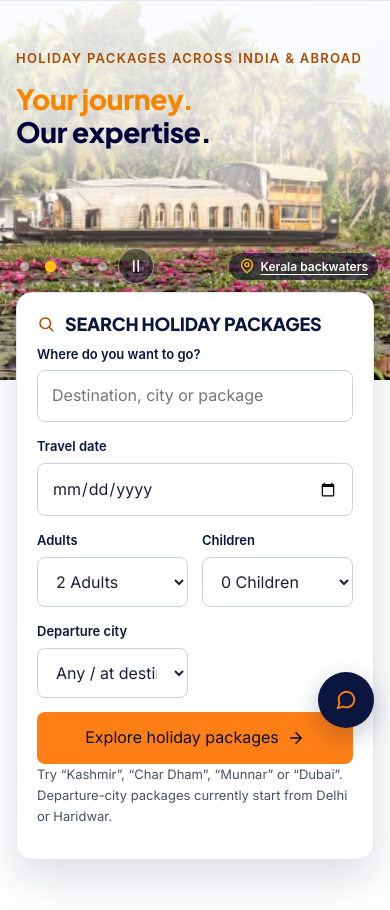
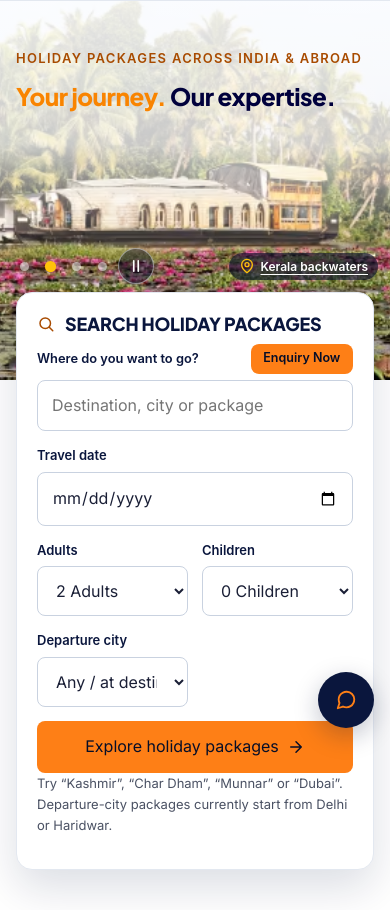
Before and after one commit to coolrenukadevi/HGT, a PHP site: page / in a window 390 px wide. Shown: the part 100-1010 px from the top of the page. Run offline with PHP 8.4, Linux system fonts and the light colour scheme.

Commit message:
Phones: one-line hero title and "Enquiry Now" beside the search label
Below 768px the hero title "Your journey. Our expertise." stays on one
line, sized to the screen width (about 24px at 390px, max 28px). An
"Enquiry Now" button sits beside "Where do you want to go?" in the
search card and jumps to the homepage enquiry form (#enquire); it is
hidden from 768px up. The label shrinks slightly to share the row and
wraps on very small phones rather than being cut off.

Co-Authored-By: Claude Opus 5.5 <noreply@anthropic.com>
Claude-Session: https://claude.ai/code/session_01FFiVM6KRJGXVtuPEDrksoK

```diff
--- a/public_html/assets/css/hg-ui.css
+++ b/public_html/assets/css/hg-ui.css
@@ -849,6 +849,19 @@ html.hg-sheet-open .hg-bottombar, html.hg-sheet-open .hg-support { display: none
 @media (max-width: 767px) {
     .hg-hero__inner .hg-h1 { font-size: 28px; }
 }
+/* Phones (owner request 2026-09-30): title on one line, sized to the screen width; "Enquiry Now" beside the
+   first search label, jumping to the homepage enquiry form (#enquire). Hidden from 768px up. */
+.hg-sw-labelrow { display: flex; align-items: center; justify-content: space-between; gap: 10px; }
+.hg-sw-enquire { display: none; }
+#enquire { scroll-margin-top: calc(var(--hg-sticky) + 16px); }
+@media (max-width: 767px) {
+    .hg-hero h1 .hg-hero__t1, .hg-hero h1 .hg-hero__t2 { display: inline; }
+    .hg-hero__inner .hg-h1 { font-size: min(6.2vw, 28px); white-space: nowrap; letter-spacing: -.02em; }
+    .hg-searchwidget .hg-sw-enquire { display: inline-flex; flex: none; align-items: center; height: 30px; min-height: 30px; padding: 0 12px; border-radius: 8px; font-size: 12.5px; line-height: 1; white-space: nowrap; }
+    .hg-sw-labelrow { gap: 8px; }
+    .hg-sw-labelrow label { min-width: 0; font-size: clamp(12px, 3.3vw, 14px); line-height: 1.25; }
+    .hg-searchwidget .hg-sw-enquire { padding: 0 min(3vw, 12px); font-size: min(3.3vw, 12.5px); }
+}
 
 /* ===== src/pages/search-results.css ===== */
 .hg-answer { padding: 40px 0; border-top: 1px solid var(--hg-border); scroll-margin-top: calc(var(--hg-sticky) + 64px); }
--- a/public_html/index.php
+++ b/public_html/index.php
@@ -70,7 +70,10 @@ $heroSlides = array(
             <h2 class="hg-searchwidget__title" id="search-title"><?= hg_icon('search') ?>Search holiday packages</h2>
             <div class="hg-searchwidget__grid">
                 <div class="hg-field">
-                    <label for="sw-q">Where do you want to go?</label>
+                    <div class="hg-sw-labelrow">
+                        <label for="sw-q">Where do you want to go?</label>
+                        <a class="hg-btn hg-btn--primary hg-sw-enquire" href="#enquire" data-hg-track="enquiry_start">Enquiry Now</a>
+                    </div>
                     <input id="sw-q" name="destination" type="search" placeholder="Destination, city or package" autocomplete="off" role="combobox" aria-autocomplete="list" aria-expanded="false" aria-controls="sw-q-list" data-hg-autocomplete data-hg-ac-fill>
                     <ul class="hg-ac" id="sw-q-list" role="listbox" aria-label="Suggestions" hidden></ul>
                 </div>
```
Also changed, not shown: public_html/assets/css/src/pages/homepage.css (+13 -0 lines).
